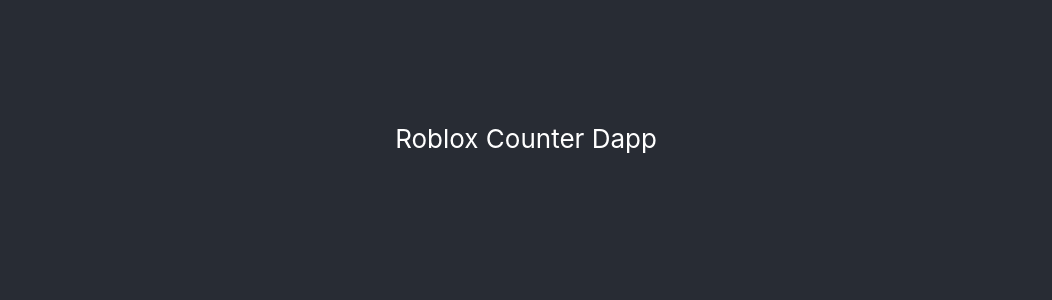
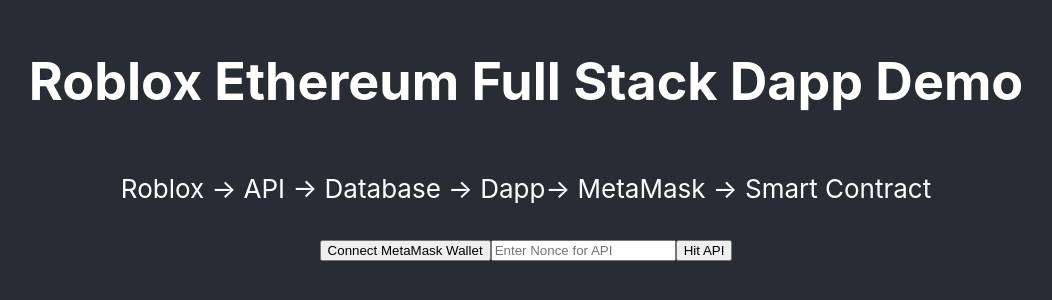
Before and after one commit to mryamz/roblox-counter-react, a React (Create React App) app: page / in a window 1280 px wide. Shown: the part 262-562 px from the top of the page, without its empty margins (114-1166 px from the left). Built offline with nearby package versions, Linux system fonts and the light colour scheme; no server answers.

Commit message:
connect metamask

```diff
--- a/src/App.js
+++ b/src/App.js
@@ -1,5 +1,6 @@
 import logo from './logo.svg';
 import './App.css';
+import Forum from './components/Forum';
 const axios = require('axios');
 
 function App() {
@@ -8,20 +9,16 @@
     axios.get(`https://3dq0uoq813.execute-api.us-east-1.amazonaws.com/users/${address}/${nonce}`, {
     }).then(response => {
       const {sig} = response.data;
-      console.log("FROM API: ")
-      console.log(sig)
+      return sig;
     })
   }
-
-  getSig('0x1817F384f0344d4699A1a28b8d5c61F7df6Fd470', 0);
-  getSig('0x1817F384f0344d4699A1a28b8d5c61F7df6Fd470', 1);
 
   return (
     <div className="App">
       <header className="App-header">
-        <p>
-          Roblox Counter Dapp
-        </p>
+      <h1>Roblox Ethereum Full Stack Dapp Demo</h1>
+      <p>Roblox -{'>'} API -{'>'} Database -{'>'} Dapp-{'>'} MetaMask -{'>'} Smart Contract</p>
+        <Forum></Forum>
       </header>
     </div>
   );
--- /dev/null
+++ b/src/components/Forum.js
@@ -0,0 +1,60 @@
+import { useEffect, useState } from "react";
+
+
+function Forum() {
+    const [nonce, setNonce] = useState('');
+    const [haveMetamask, sethaveMetamask] = useState(true);
+    const [isConnected, setIsConnected] = useState(false);
+    const [accountAddress, setAccountAddress] = useState('');
+
+    const { ethereum } = window;
+
+    const handleWalletClick = async e => {
+        try {
+            if (!ethereum) {
+                sethaveMetamask(false);
+            }
+            const accounts = await ethereum.request({
+                method: 'eth_requestAccounts',
+            });
+            setAccountAddress(accounts[0]);
+            setIsConnected(true);
+        } catch (error) {
+            setIsConnected(false);
+        }
+    }
+
+    const handleChange = e => {
+        setNonce(e.target.value);
+    }
+
+    useEffect(() => {
+        const checkMetamaskAvailability = async () => {
+            if (!ethereum) {
+                sethaveMetamask(false);
+            }
+            sethaveMetamask(true);
+        };
+        checkMetamaskAvailability();
+    }, []);
+
+    return (
+        <forum>
+            <button onClick={handleWalletClick}>
+                {accountAddress ? accountAddress : 'Connect MetaMask Wallet'}
+            </button>
+            <input
+                type='text'
+                value={nonce}
+                placeHolder='Enter Nonce for API'
+                onChange={handleChange}
+            />
+            <button>
+                Hit API
+            </button>
+        </forum>
+    )
+
+}
+
+export default Forum;
```
